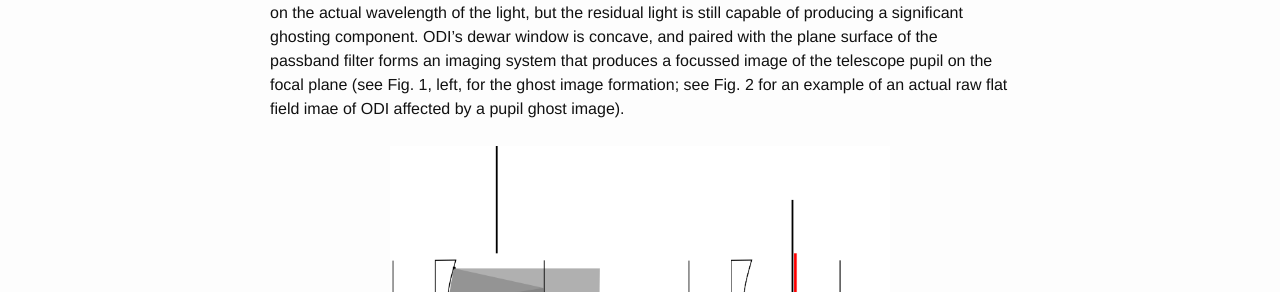
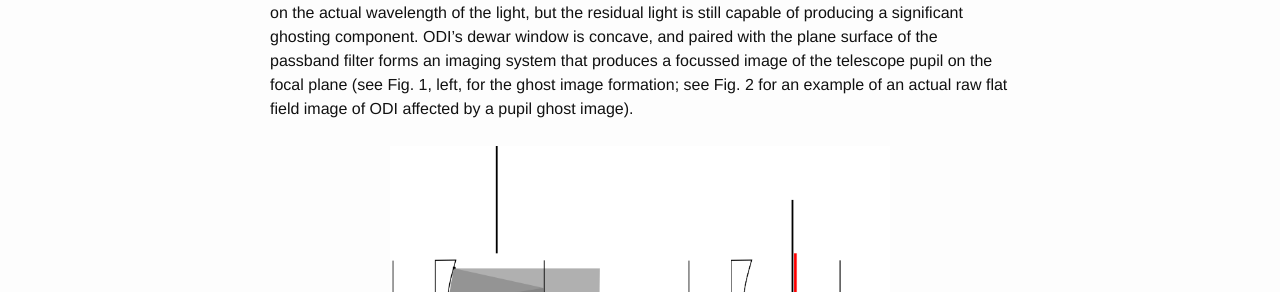
Before and after one commit to drhaz/drhaz.github.io, a Jekyll site: the page built from _posts/2016-12-21-Pupilghost-supression.md, in a window 1280 px wide and 900 px high. Shown: the part 600-892 px from the top of the window. Built offline with Jekyll 4.4.1, drawn with Linux system fonts in a browser that asks for light colours; comment, search, counter and statistics services are not loaded; some of the changed text lies outside the part shown.

Commit message:
typo correction

```diff
--- a/_posts/2016-12-21-Pupilghost-supression.md
+++ b/_posts/2016-12-21-Pupilghost-supression.md
@@ -17,10 +17,10 @@
 Formation of a pupil ghost in ODI images:
 ===
 
-Reflections of the optical surfaces within [WIYN One Degree Imager (ODI)](http://www.wiyn.org/ODI/index.html) produce internal ghosting, i.e., flat fields[^1] or exposures of the night sky will produce an image of the telescope pupil. Thanks to anti-reflection coatings on the optics, each reflection is suppressed to about about 1%-2% level, depending on the actual wavelength of the light, but the residual light is still capable of producing a significant ghosting component. ODI's dewar window is concave, and paired with the plane surface of the passband filter forms an imaging system that produces a focussed image of the telescope pupil on the focal plane (see Fig. 1, left, for the ghost image formation; see Fig. 2 for an example of an actual raw flat field imae of ODI affected by a pupil ghost image).
+Reflections of the optical surfaces within [WIYN One Degree Imager (ODI)](http://www.wiyn.org/ODI/index.html) produce internal ghosting, i.e., flat fields[^1] or exposures of the night sky will produce an image of the telescope pupil. Thanks to anti-reflection coatings on the optics, each reflection is suppressed to about about 1%-2% level, depending on the actual wavelength of the light, but the residual light is still capable of producing a significant ghosting component. ODI's dewar window is concave, and paired with the plane surface of the passband filter forms an imaging system that produces a focussed image of the telescope pupil on the focal plane (see Fig. 1, left, for the ghost image formation; see Fig. 2 for an example of an actual raw flat field image of ODI affected by a pupil ghost image).
 
 
-![ODI pupil ghost formation and supression cartoon]({{Site.url}}/assets/images/2016/odishutterpupilghostsupression.png){: .center-image}
+![ODI pupil ghost formation and suppression cartoon]({{Site.url}}/assets/images/2016/odishutterpupilghostsupression.png){: .center-image}
 Fig. 1 - *Formation of the pupil ghost in ODI: a light component entering the instrument from the telescope (from the right) reflects of the concave dewar window, and the converging beam reflects of the filter and will create an in-focus image of the telescope pupil.*
 
 
```
Also changed, not shown: other parts of _posts/2016-12-21-Pupilghost-supression.md (+1 -1 lines), _posts/2016-02-20-Zeropoint-trends-with-odi.md (+1 -1 lines).
